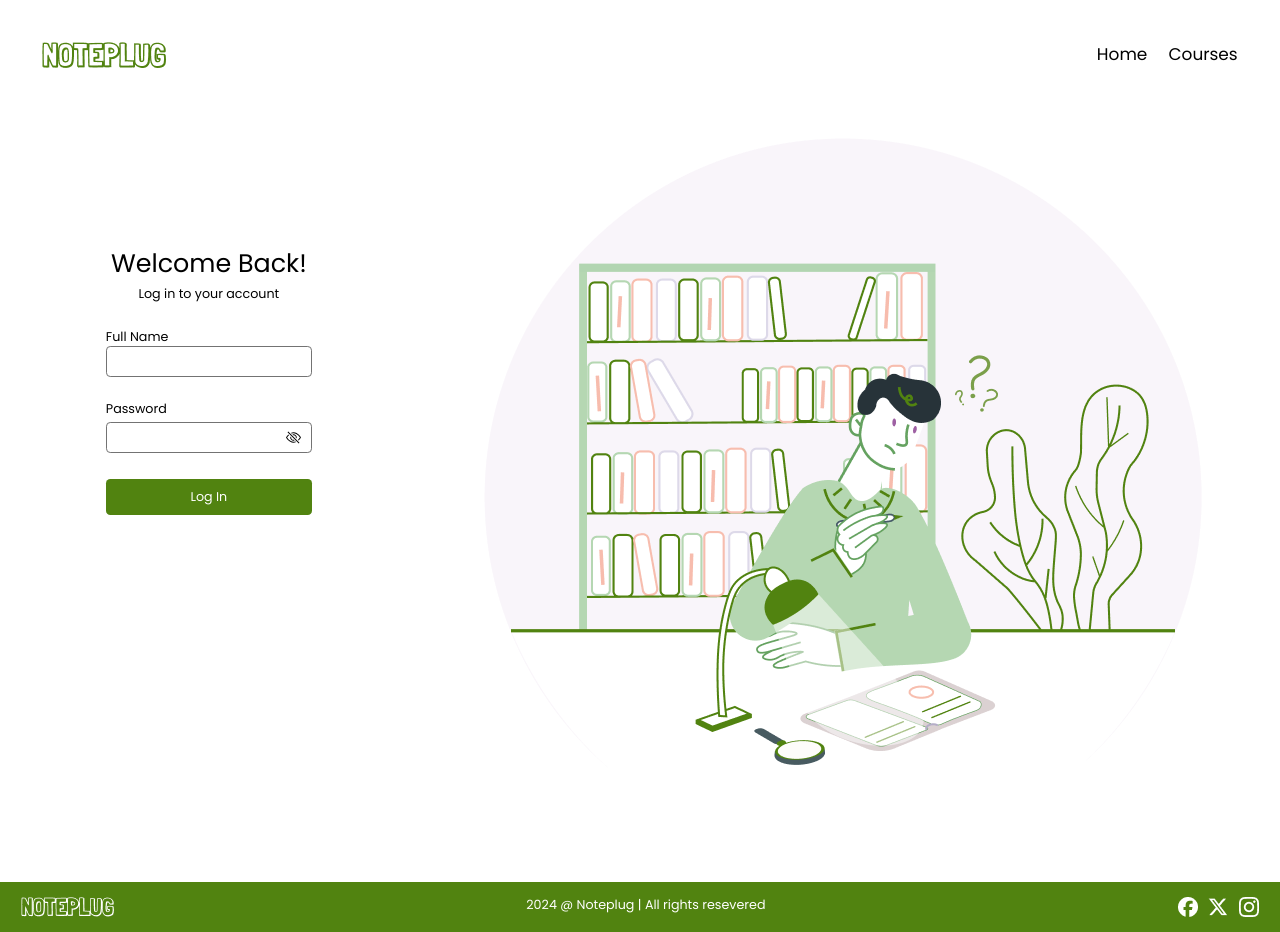
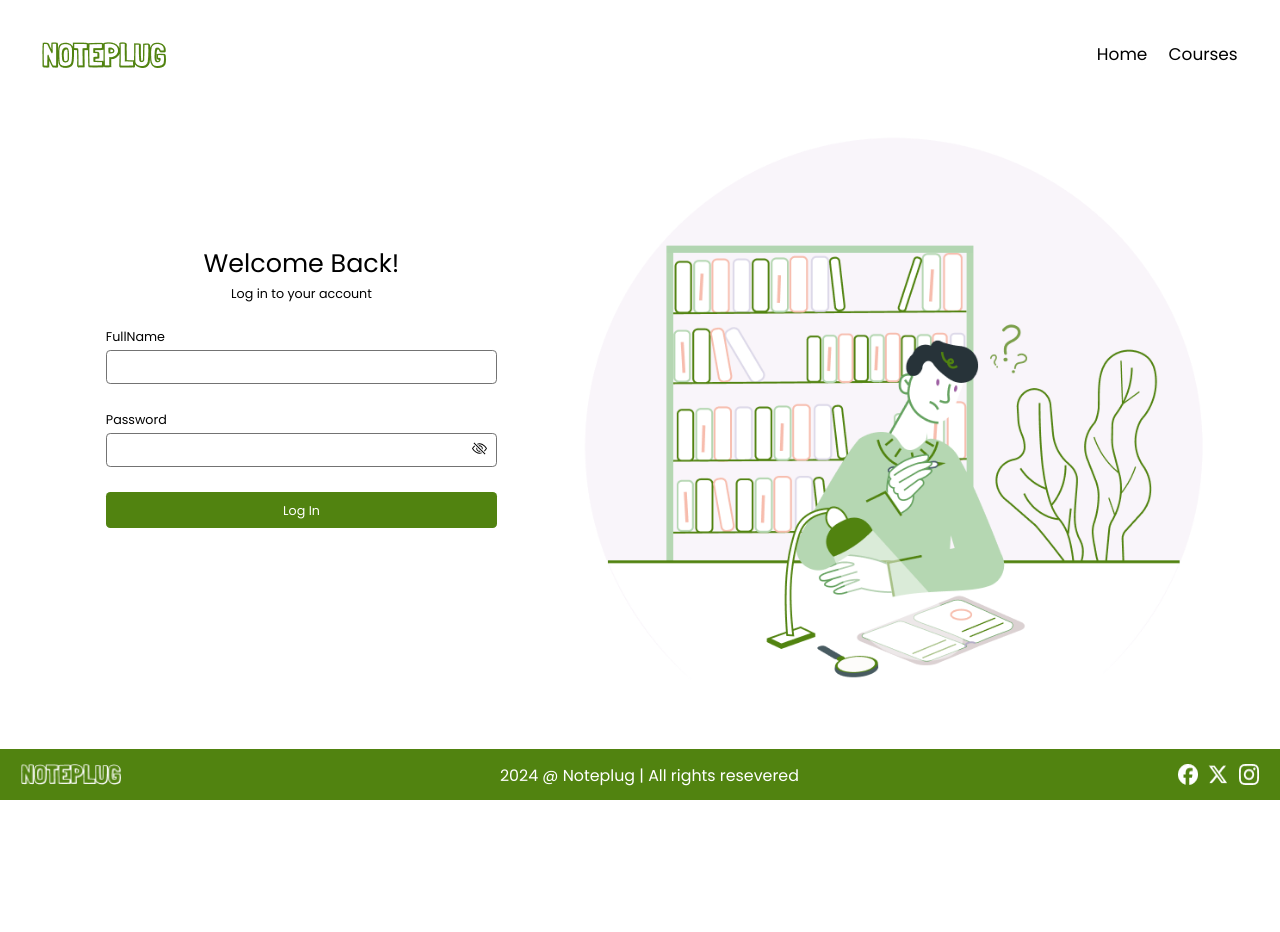
Before and after one commit to anita-ebube/nacos, a Next.js app: page /login in a window 1280 px wide. After the commit the page ends 800 px from the top, so only its background shows below. Built offline with nearby package versions, Linux system fonts and the light colour scheme.

Commit message:
made updates

```diff
--- a/src/app/Components/BookSlider/BookComponent.jsx
+++ b/src/app/Components/BookSlider/BookComponent.jsx
@@ -33,7 +33,7 @@ const BookComponent = ({ courses }) => {
   return (
     <div>
       <Slider {...settings}>
-        {courses.map(({ href, image, title, hint, author, name, download, COS232 }) => (
+        {courses.map(({ href, image, title, hint, author, name }) => (
           <div key={title}>
             <Link href={href} className=" items-center">
               <div className="p-[3rem] bg-white w-full shadow-xl hover:shadow-none">
--- a/src/app/Components/Carousel/carousel.jsx
+++ b/src/app/Components/Carousel/carousel.jsx
@@ -11,7 +11,7 @@ import { Keyboard, Scrollbar, Navigation, Pagination } from "swiper/modules";
 export default function App() {
   return (
     <>
-      <h1 className="text-[#518310] text-center lg:text-5xl font-semibold ">How it Works</h1>
+      <h1 className="text-[#518310] text-center text-4xl lg:text-5xl font-semibold pt-[8rem] pb-[3rem]">How it Works</h1>
       <Swiper
       style={{
         "--swiper-navigation-color": "#518310",
--- a/src/app/Components/Footer/footer.jsx
+++ b/src/app/Components/Footer/footer.jsx
@@ -1,19 +1,26 @@
+import Image from "next/image";
+
 const Footer = () => {
   return (
     <>
       <footer className="bg-[#518310] flex justify-between align-center gap-5 px-5 lg:px-10 py-7">
-        <div>
-          <img src="/images/footer/noteplug.png" alt="Logo" />
+        {/* Logo for small screens */}
+        <div className="hidden lg:flex">
+          <Image src="/images/footer/noteplug.png" alt="Logo" width={100} height={100} />
+        </div>
+        {/* Logo for Large Screens */}
+        <div className="flex lg:hidden">
+          <Image src="/images/footer/noteplug.png" alt="Logo" width={70} height={70} />
         </div>
         <div>
-          <p className="text-white text-sm lg:text-2xl">
+          <p className="text-white text-[9px] lg:text-3xl pt-1">
             2024 @ Noteplug | All rights resevered
           </p>
         </div>
         <div className="flex justify-between align-center gap-3 lg:gap-5">
-          <img src="/images/footer/facebook.png" alt="" />
-          <img src="/images/footer/twitter.png" alt="" />
-          <img src="/images/footer/instagram.png" alt="" />
+          < Image src="/images/footer/facebook.png" alt="facebook" width={20} height={20}/>
+          < Image src="/images/footer/twitter.png" alt="twitter" width={20} height={20}/>
+          < Image src="/images/footer/instagram.png" alt="instagram" width={20} height={20}/>
         </div>
       </footer>
     </>
--- a/src/app/Components/Navbar/Navbar.jsx
+++ b/src/app/Components/Navbar/Navbar.jsx
@@ -1,6 +1,7 @@
 "use client";
 import React, { useState, useEffect } from "react";
 import axios from "axios";
+import Image from "next/image";
 
 const Navbar = () => {
   const [username, setUsername] = useState("");
@@ -63,7 +64,7 @@ const Navbar = () => {
         )}
 
         <div className="lg:flex justify-between items-center gap-10 hidden">
-          <img src="/icons/notification.svg" alt="" />
+          <Image src="/images/sidebar/notification.png" alt="" width={20} height={20}/>
           <h1 className="lg:text-2xl text-[10px]">Welcome, {username}</h1>
 
           {userProfile &&
--- a/src/app/login/page.jsx
+++ b/src/app/login/page.jsx
@@ -6,11 +6,9 @@ import axios from "axios";
 import { useState } from "react";
 import { BsEye, BsEyeSlash } from "react-icons/bs";
 
-
 const Login = () => {
   const router = useRouter();
-  const url =
-    "https://anita.metrochem.com.ng/api/auth/login";
+  const url = "https://anita.metrochem.com.ng/api/auth/login";
   const [credentials, setCredentials] = useState({
     username: "",
     password: "",
@@ -60,14 +58,13 @@ const Login = () => {
       });
   }
 
-
   return (
     <>
       <div>
         <div className="p-10">
           <Header />
         </div>
-        <div className="flex lg:justify-between justify-center align-center lg:p-10">
+        {/* <div className="flex lg:justify-between justify-center align-center lg:p-10">
           <div className="lg:px-[10rem] lg:py-[13rem]">
             <h1 className="text-center text-[2.5rem] lg:text-[3rem] ">Welcome Back!</h1>
             <p className="text-center py-1 text-[1.5rem]">
@@ -120,9 +117,72 @@ const Login = () => {
               className="hidden lg:flex object-scale-down pr-[6rem]"
             />
           </div>
+        </div> */}
+        <div className="flex lg:justify-between justify-center align-center lg:p-10">
+          <div className="lg:px-[10rem] lg:py-[13rem] lg:w-[50%]">
+            <h1 className="text-center text-[3rem] ">Welcome Back!</h1>
+            <p className="text-center py-1 text-[1.5rem]">
+              Log in to your account
+            </p>
+            <form onSubmit={handleFormSubmit} className="relative ">
+              <label htmlFor="username" className="block text-[1.5rem] mt-10">
+                FullName
+              </label>
+              <input
+                type="text"
+                id="username"
+                value={credentials.username}
+                onChange={handleInputChange}
+                className="border border-[#737373] w-full px-4 py-3 rounded-lg my-2 text-[13px] "
+              />
+              <div className="relative">
+                <label
+                  label
+                  htmlFor="password"
+                  className="block text-[1.5rem] mt-10"
+                >
+                  Password
+                </label>
+                <input
+                  type={showPassword ? "text" : "password"}
+                  id="password"
+                  value={credentials.password}
+                  onChange={handleInputChange}
+                  className="border border-[#737373] w-full px-4 py-3 rounded-lg my-2 text-[13px] "
+                />
+                <div className="absolute top-[35px] lg:top-[31px] right-5">
+                  {showPassword ? (
+                    <BsEye onClick={togglePasswordVisibility} size={15} />
+                  ) : (
+                    <BsEyeSlash onClick={togglePasswordVisibility} size={15} />
+                  )}
+                </div>
+              </div>
+
+              <button
+                type="submit"
+                className="bg-[#518310] lg:px-[10rem] w-full py-4 text-white my-4 text-[1.5rem] rounded-lg mt-10"
+              >
+                Log In
+              </button>
+              {error && <p className="text-red-500">{error}</p>}
+            </form>
+          </div>
+          <div>
+            <img
+              src="./images/register.png"
+              alt=""
+              className="hidden lg:flex object-scale-down pr-[6rem]"
+            />
+          </div>
         </div>
       </div>
+
+
+      <div className="fixed w-full bottom-0 ">
       <Footer />
+      </div>
+
     </>
   );
 };
--- a/src/auth.js
+++ b/src/auth.js
@@ -8,7 +8,7 @@ const Auth = ({ children }) => {
   const authorization = sessionStorage.getItem("auth");
 
   console.log("ree", authorization);
-
+  useEffect(() => {
     if (!authorization) {
       router.push("/login");
     } else {
@@ -18,5 +18,6 @@ const Auth = ({ children }) => {
         </>
       );
     }
+  });
 };
 export default Auth;
```
Also changed, not shown: public/icons/notification.svg (deleted), public/images/sidebar/notification.png (added). Lines whose indentation alone changed are shown as unchanged.
